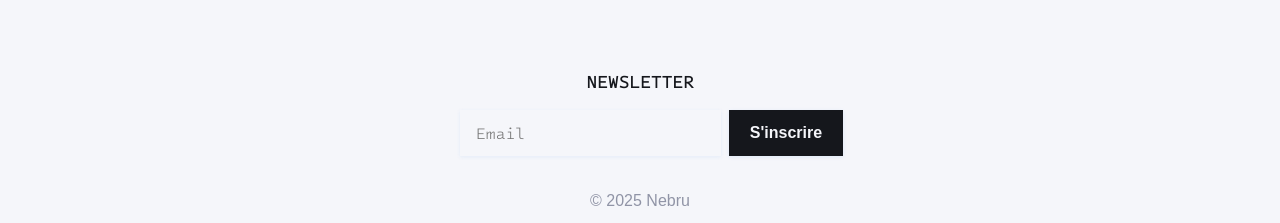
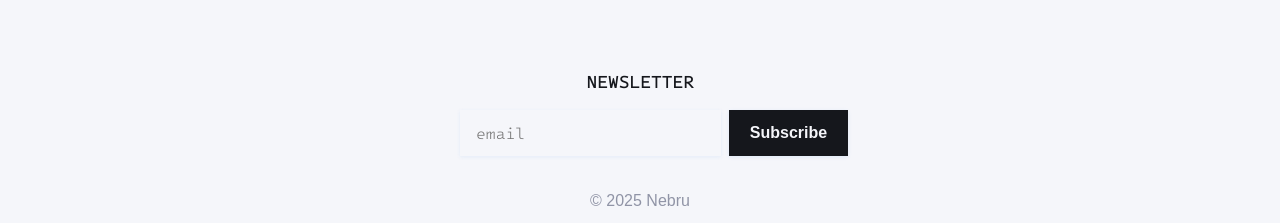
Before and after one commit to 0xnebru/0xnebru.github.io, a Jekyll site: the page built from index.md, in a window 1280 px wide. Shown: the part 814-1037 px from the top of the page. Built offline with Jekyll 4.4.1, drawn with Linux system fonts in a browser that asks for light colours.

Commit message:
Update default.html

```diff
--- a/_layouts/default.html
+++ b/_layouts/default.html
@@ -64,8 +64,8 @@
         <form class="newsletter-form" action="https://github.us5.list-manage.com/subscribe/post?u=bf27a5f985e2acebf5b7ae339&amp;id=f8e47b08a1&amp;f_id=00ff52e9f0" method="POST" target="_blank" novalidate>
           <label for="newsletter-email" class="newsletter-label">NEWSLETTER</label>
           <div class="newsletter-fields">
-            <input type="email" id="newsletter-email" name="EMAIL" class="newsletter-input" placeholder="Email" required>
-            <button type="submit" class="newsletter-btn">S'inscrire</button>
+            <input type="email" id="newsletter-email" name="EMAIL" class="newsletter-input" placeholder="email" required>
+            <button type="submit" class="newsletter-btn">Subscribe</button>
           </div>
         </form>
       </div>
```
